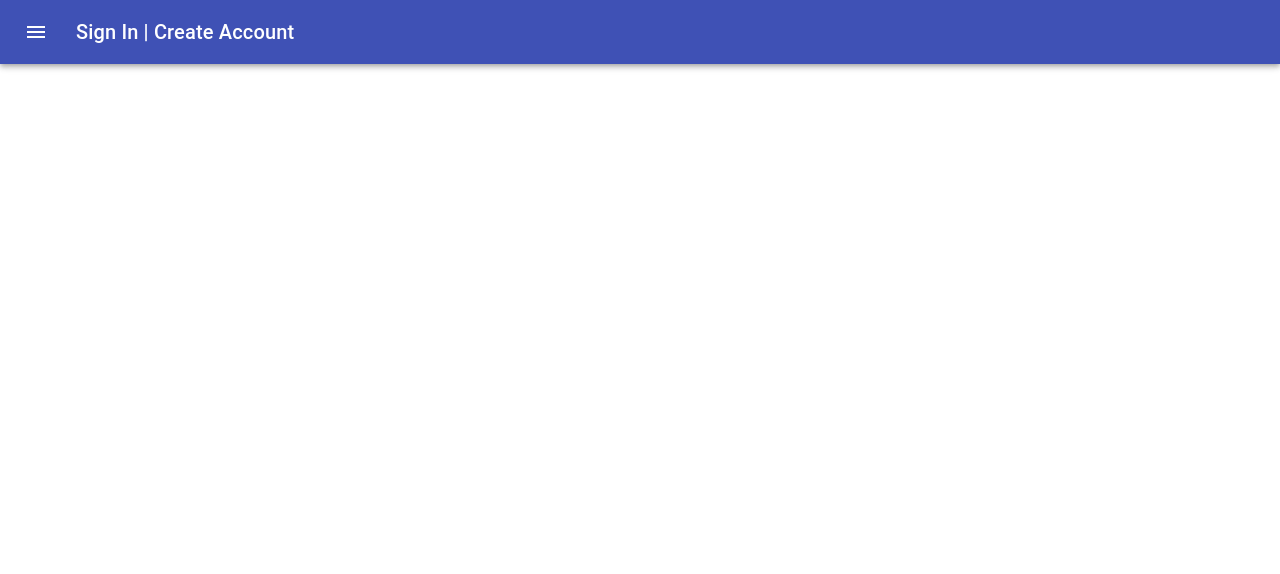
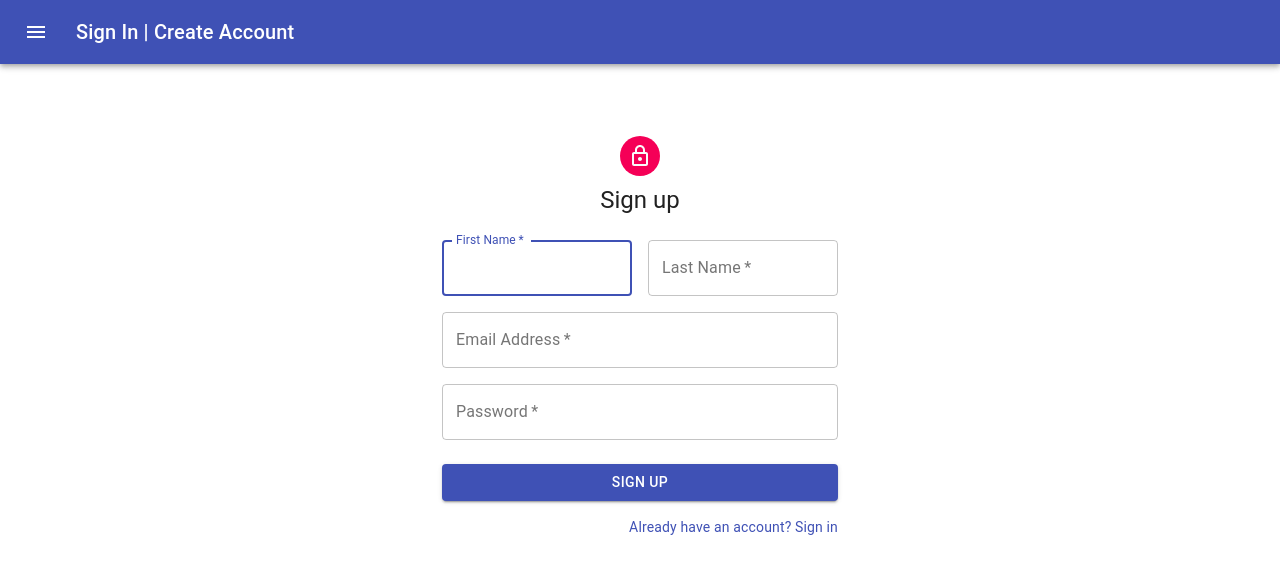
Before and after one commit to richie1982/sigma-client, a React (Create React App) app: page /sign_up in a window 1280 px wide. Shown: the top 574 px of the page. Built offline with nearby package versions, Linux system fonts and the light colour scheme; no server answers.

Commit message:
graph updates

```diff
--- a/src/App.js
+++ b/src/App.js
@@ -7,6 +7,7 @@ import LogInForm from './components/LogInForm'
 import UserPage from './components/UserPage';
 import { validate, fetchInventory, fetchCompany, fetchData, fetchNews1 } from './services/api';
 import NavBar from './components/NavBar'
+import SignUpForm from './components/SignUpForm';
 
 const pageStyle = {
   backgroundColor: 'grey',
@@ -39,8 +40,8 @@ export class App extends Component {
       })
   }
 
-  importProductData = () => {
-    fetchData('A')
+  importProductData = (query) => {
+    fetchData(query)
       .then(data => {
         if (data.error) {
           alert(data.error)
@@ -56,7 +57,6 @@ export class App extends Component {
         if (data.error) {
           alert(data.error)
         } else {
-          // console.log(data)
           this.props.getNews(data.posts)
         }
       })
@@ -83,13 +83,19 @@ export class App extends Component {
   }
 
   componentDidMount() {
-    // this.importNewsData()
-    // this.importProductData()
-    // this.importCompanyData()
+    this.importNewsData()
+    this.importProductData("AAPL")
+    this.importCompanyData()
     if (localStorage.token) {
       this.handleValidation()
     }
   }
+
+  componentDidUpdate() {
+    // this.importProductData(this.props.selectedProduct)
+  }
+
+
 
   render () {
     return (
@@ -97,6 +103,7 @@ export class App extends Component {
         <NavBar handleSignOut={this.handleSignOut}/>
         <Switch>
           <Route exact path='/' component={props => <HomePage  {...props}/>}/>
+          <Route path='/sign_up' component={props => <SignUpForm {...props}/>}/>
           <Route path='/log_in' component={props => <LogInForm {...props} />}/>
           <Route path='/landing' component={props => <UserPage {...props}/>}/>
         </Switch>
@@ -107,8 +114,9 @@ export class App extends Component {
 
 const mapStateToProps = (state) => ({
   user: state.user,
+  selectedProduct: state.selectedProduct,
   inventory: state.inventory,
-  companies: state.companies.length > 0 && state.companies.filter(company => company.name.toLowerCase().includes(state.searchTerm.toLowerCase())),
+  companies: state.companies.filter(company => company.name.toLowerCase().includes(state.searchTerm.toLowerCase())),
 })
 
 export default withRouter(connect(mapStateToProps, actions)(App));
--- a/src/actions/index.js
+++ b/src/actions/index.js
@@ -14,8 +14,8 @@ export function addInventory(product) {
     return { type: 'ADD_INVENTORY', payload: product }
 }
 
-export function removeInventory(id) {
-    return { type: 'REMOVE_INVENTORY', id }
+export function removeInventory(product) {
+    return { type: 'REMOVE_INVENTORY', payload: product }
 }
 
 export function getCompanies(data) {
@@ -38,6 +38,10 @@ export function getData(data) {
     return { type: 'GET_DATA', payload: data }
 }
 
+export function selectProduct(product) {
+    return { type: 'SELECT_PRODUCT', payload: product }
+}
+
 export function getNews(data) {
     return { type: 'GET_NEWS', payload: data }
 }
--- a/src/components/DataTable.js
+++ b/src/components/DataTable.js
@@ -1,6 +1,7 @@
-import React from 'react';
+import React, { useState, useEffect }from 'react';
 import { connect } from 'react-redux'
 import * as actions from '../actions'
+import { deleteProduct, fetchData, } from '../services/api'
 import clsx from 'clsx';
 import PropTypes from 'prop-types';
 import { lighten, makeStyles } from '@material-ui/core/styles';
@@ -22,25 +23,9 @@ import Switch from '@material-ui/core/Switch';
 import DeleteIcon from '@material-ui/icons/Delete';
 import FilterListIcon from '@material-ui/icons/FilterList';
 
-function createData(name, calories, fat, carbs, protein) {
-  return { name, calories, fat, carbs, protein };
+function createData(name, symbol, id) {
+  return { name, symbol, id };
 }
-
-const rows = [
-  createData('Cupcake', 305, 3.7, 67, 4.3),
-  createData('Donut', 452, 25.0, 51, 4.9),
-  createData('Eclair', 262, 16.0, 24, 6.0),
-  createData('Frozen yoghurt', 159, 6.0, 24, 4.0),
-  createData('Gingerbread', 356, 16.0, 49, 3.9),
-  createData('Honeycomb', 408, 3.2, 87, 6.5),
-  createData('Ice cream sandwich', 237, 9.0, 37, 4.3),
-  createData('Jelly Bean', 375, 0.0, 94, 0.0),
-  createData('KitKat', 518, 26.0, 65, 7.0),
-  createData('Lollipop', 392, 0.2, 98, 0.0),
-  createData('Marshmallow', 318, 0, 81, 2.0),
-  createData('Nougat', 360, 19.0, 9, 37.0),
-  createData('Oreo', 437, 18.0, 63, 4.0),
-];
 
 function desc(a, b, orderBy) {
   if (b[orderBy] < a[orderBy]) {
@@ -69,8 +54,8 @@ function getSorting(order, orderBy) {
 const headRows = [
   { id: 'name', numeric: false, disablePadding: false, label: 'Name' },
   { id: 'calories', numeric: false, disablePadding: false, label: 'Symbol' },
-  { id: 'fat', numeric: true, disablePadding: false, label: 'Open' },
-  { id: 'carbs', numeric: true, disablePadding: false, label: 'Close' },
+  // { id: 'fat', numeric: true, disablePadding: false, label: 'Open' },
+  // { id: 'carbs', numeric: true, disablePadding: false, label: 'Close' },
   { id: 'protein', numeric: true, disablePadding: false, label: 'Delete' },
 ];
 
@@ -180,6 +165,7 @@ const useStyles = makeStyles(theme => ({
 }));
 
 const DataTable = (props) => {
+
   const classes = useStyles();
   const [order, setOrder] = React.useState('asc');
   const [orderBy, setOrderBy] = React.useState('calories');
@@ -187,6 +173,14 @@ const DataTable = (props) => {
   const [page, setPage] = React.useState(0);
   const [dense, setDense] = React.useState(false);
   const [rowsPerPage, setRowsPerPage] = React.useState(5);
+
+  const invt = props.inventory.map(product => createData(product.name, product.ticker, product.id))
+  const rows = invt.filter((item, index) => invt.indexOf(item === index))
+
+  const handleDeleteRow = (id) => {
+      deleteProduct(id)
+        .then(product => props.removeInventory(product))
+  }
 
   function handleRequestSort(event, property) {
     const isDesc = orderBy === property && order === 'desc';
@@ -235,10 +229,29 @@ const DataTable = (props) => {
     setDense(event.target.checked);
   }
 
+  // const [ selectedProduct, setSelectedProduct ] = useState("")
+
+  const importProductData = (ticker) => {
+    props.selectProduct(ticker)
+  }
+
+  const { selectedProduct } = props
+
+  // useEffect(() => {
+  //   fetchData(props.selectedProduct)
+  //     .then(data => {
+  //       if (data.error) {
+  //         alert(data.error)
+  //       } else {
+  //         props.getData(data)
+  //       }
+  //     })
+  // }, [selectedProduct])
+
   const isSelected = name => selected.indexOf(name) !== -1;
 
   const emptyRows = rowsPerPage - Math.min(rowsPerPage, rows.length - page * rowsPerPage);
-
+  // rows.map(row => console.log(row.id))
   return (
     <div className={classes.root}>
       <Paper className={classes.paper}>
@@ -267,7 +280,7 @@ const DataTable = (props) => {
                   return (
                     <TableRow
                       hover
-                      // onClick={event => handleClick(event, row.name)}
+                      onClick={() => importProductData(row.symbol)}
                       role="checkbox"
                       // aria-checked={isItemSelected}
                       tabIndex={-1}
@@ -277,11 +290,11 @@ const DataTable = (props) => {
                       <TableCell component="th" id={labelId} scope="row" padding="2px">
                         {row.name}
                       </TableCell>
-                      <TableCell align="right">{row.calories}</TableCell>
-                      <TableCell align="right">{row.fat}</TableCell>
-                      <TableCell align="right">{row.carbs}</TableCell>
+                      <TableCell align="left">{row.symbol}</TableCell>
+                      {/* <TableCell align="right">{row.fat}</TableCell> */}
+                      {/* <TableCell align="right">{row.carbs}</TableCell> */}
                       <TableCell align="right">
-                      <div className={classes.actions} onClick={props.removeInventory}>
+                      <div className={classes.actions} onClick={() => handleDeleteRow(row.id)}>
                         <Tooltip title="Delete">
                           <IconButton aria-label="Delete">
                             <DeleteIcon />
@@ -322,7 +335,7 @@ const DataTable = (props) => {
 
 
 const mapStateToProps = (state) => ({
-  inventory: state.inventory,
+  inventory: state.inventory.reduce((unique, item) => unique.includes(item) ? unique : [...unique, item], []),
   companies: state.companies.filter(company => company.name.toLowerCase().includes(state.searchTerm.toLowerCase()))
 })
 
--- a/src/components/HomePage.js
+++ b/src/components/HomePage.js
@@ -3,7 +3,8 @@ import React from 'react'
 export const HomePage = props => {
     return (
         <div >
-            <p>Hello World</p>
+            <h1>SIGMA</h1>
+            <h3>Data visalisation and analytics</h3>
         </div>
     )
 }
--- a/src/components/LogInForm.js
+++ b/src/components/LogInForm.js
@@ -15,7 +15,6 @@ import { useState } from 'react'
 import { logIn } from '../services/api'
 import { connect } from 'react-redux'
 import * as actions from '../actions'
-// import { Link } from 'react-router-dom'
 
 
 const useStyles = makeStyles(theme => ({
@@ -131,7 +130,7 @@ export function LogInForm(props) {
                 </Link>
               </Grid>
               <Grid item>
-                <Link href="#" variant="body2">
+                <Link href="/sign_up" variant="body2">
                   {"Don't have an account? Sign Up"}
                 </Link>
               </Grid>
--- a/src/components/NavBar.js
+++ b/src/components/NavBar.js
@@ -134,8 +134,7 @@ const NavBar = (props) =>  {
 const mapStateToProps = state => ({
     searchTerm: state.searchTerm,
     user: state.user,
-    // companies: state.companies
-    companies: state.companies.length > 0 && state.companies.filter(company => company.name.toLowerCase().includes(state.searchTerm.toLowerCase()))
+    companies: state.companies.filter(company => company.name.toLowerCase().includes(state.searchTerm.toLowerCase()))
 })
 
 
--- a/src/components/SearchResults.js
+++ b/src/components/SearchResults.js
@@ -1,6 +1,7 @@
 import React, { useState } from 'react'
 import { connect } from 'react-redux'
 import * as actions from '../actions'
+import { saveProduct } from '../services/api'
 import { makeStyles } from '@material-ui/core/styles';
 import Table from '@material-ui/core/Table';
 import TableBody from '@material-ui/core/TableBody';
@@ -26,14 +27,12 @@ function createData(name, symbol) {
 
 const SearchResults = (props) => {
 
-  const handleSaveToInventory = () => {
-
-    props.addInventory()
+  const handleSaveToInventory = (name, symbol, email) => {
+    saveProduct(name, symbol, email)
+        .then(data => props.addInventory(data))
   }
 
-  const rows = [
-    props.companies.map(company => createData(company.name, company.symbol)),
-  ];
+  const rows = props.companies.map(company => createData(company.name, company.symbol))
 
   const closeTab = () => {
     props.clearSearch()
@@ -52,14 +51,14 @@ const SearchResults = (props) => {
           </TableRow>
         </TableHead>
         <TableBody>
-          {rows[0].map((row, index) => (
+          {rows.map((row, index) => (
             <TableRow key={index}>
               <TableCell component="th" scope="row">
                 {row.name}
               </TableCell>
               <TableCell align="left">{row.symbol}</TableCell>
               <TableCell>
-                  <button onClick={null}>
+                  <button onClick={() => handleSaveToInventory(row.name, row.symbol, props.user.email)}>
                   SAVE
                   </button>
               </TableCell>
@@ -72,7 +71,9 @@ const SearchResults = (props) => {
 }
 
 const mapStateToProps = (state) => ({
-    companies: state.companies.filter(company => company.name.toLowerCase().includes(state.searchTerm.toLowerCase()))
+    user: state.user,
+    inventory: state.inventory.reduce((unique, item) => unique.includes(item) ? unique : [...unique, item], []),
+    companies: state.companies.slice(1, 100).filter(company => company.name.toLowerCase().includes(state.searchTerm.toLowerCase()))
   })
 
 export default connect(mapStateToProps, actions)(SearchResults)
--- /dev/null
+++ b/src/components/SignUpForm.js
@@ -0,0 +1,166 @@
+import React, { useState } from 'react';
+import { connect } from 'react-redux'
+import * as actions from '../actions'
+import { signUp } from '../services/api'
+import Avatar from '@material-ui/core/Avatar';
+import Button from '@material-ui/core/Button';
+import CssBaseline from '@material-ui/core/CssBaseline';
+import TextField from '@material-ui/core/TextField';
+import FormControlLabel from '@material-ui/core/FormControlLabel';
+import Checkbox from '@material-ui/core/Checkbox';
+import Link from '@material-ui/core/Link';
+import Grid from '@material-ui/core/Grid';
+import Box from '@material-ui/core/Box';
+import LockOutlinedIcon from '@material-ui/icons/LockOutlined';
+import Typography from '@material-ui/core/Typography';
+import { makeStyles } from '@material-ui/core/styles';
+import Container from '@material-ui/core/Container';
+
+
+const useStyles = makeStyles(theme => ({
+  '@global': {
+    body: {
+      backgroundColor: theme.palette.common.white,
+    },
+  },
+  paper: {
+    marginTop: theme.spacing(8),
+    display: 'flex',
+    flexDirection: 'column',
+    alignItems: 'center',
+  },
+  avatar: {
+    margin: theme.spacing(1),
+    backgroundColor: theme.palette.secondary.main,
+  },
+  form: {
+    width: '100%', // Fix IE 11 issue.
+    marginTop: theme.spacing(3),
+  },
+  submit: {
+    margin: theme.spacing(3, 0, 2),
+  },
+}));
+
+const SignUpForm = (props) =>  {
+  const classes = useStyles();
+
+  const [ firstName, setFirstName ] = useState("")
+  const [ lastName, setLastName ] = useState("")
+  const [ email, setEmail ] = useState("")
+  const [ password, setPassword ] = useState("")
+
+  const handleSignUp = (e) => {
+    e.preventDefault()
+    signUp(firstName, lastName, email, password)
+    .then(data => {
+        if (data.error) {
+            alert(data.error)
+        } else {
+            props.getUser(data)
+            localStorage.setItem('token', data.token)
+            props.history.push('/landing')
+        }
+    })
+    setFirstName("")
+    setLastName("")
+    setEmail("")
+    setPassword("")
+  }
+
+  return (
+    <Container component="main" maxWidth="xs">
+      <CssBaseline />
+      <div className={classes.paper}>
+        <Avatar className={classes.avatar}>
+          <LockOutlinedIcon />
+        </Avatar>
+        <Typography component="h1" variant="h5">
+          Sign up
+        </Typography>
+        <form className={classes.form} noValidate onSubmit={handleSignUp}>
+          <Grid container spacing={2}>
+            <Grid item xs={12} sm={6}>
+              <TextField
+                autoComplete="fname"
+                name="firstName"
+                variant="outlined"
+                required
+                fullWidth
+                id="firstName"
+                label="First Name"
+                autoFocus
+                value={firstName}
+                onChange={(e) => setFirstName(e.target.value)}
+              />
+            </Grid>
+            <Grid item xs={12} sm={6}>
+              <TextField
+                variant="outlined"
+                required
+                fullWidth
+                id="lastName"
+                label="Last Name"
+                name="lastName"
+                autoComplete="lname"
+                value={lastName}
+                onChange={e => setLastName(e.target.value)}
+              />
+            </Grid>
+            <Grid item xs={12}>
+              <TextField
+                variant="outlined"
+                required
+                fullWidth
+                id="email"
+                label="Email Address"
+                name="email"
+                autoComplete="email"
+                value={email}
+                onChange={e => setEmail(e.target.value)}
+              />
+            </Grid>
+            <Grid item xs={12}>
+              <TextField
+                variant="outlined"
+                required
+                fullWidth
+                name="password"
+                label="Password"
+                type="password"
+                id="password"
+                autoComplete="current-password"
+                value={password}
+                onChange={e => setPassword(e.target.value)}
+              />
+            </Grid>
+          </Grid>
+          <Button
+            type="submit"
+            fullWidth
+            variant="contained"
+            color="primary"
+            className={classes.submit}
+          >
+            Sign Up
+          </Button>
+          <Grid container justify="flex-end">
+            <Grid item>
+              <Link href="/log_in" variant="body2">
+                Already have an account? Sign in
+              </Link>
+            </Grid>
+          </Grid>
+        </form>
+      </div>
+      <Box mt={5}>
+      </Box>
+    </Container>
+  );
+}
+
+const mapStateToProps = (state) => ({
+
+})
+
+export default connect(null, actions)(SignUpForm)
--- a/src/components/UserPage.js
+++ b/src/components/UserPage.js
@@ -2,7 +2,6 @@ import React, { useState, useEffect  } from 'react'
 import { connect } from 'react-redux'
 import * as actions from '../actions'
 import UserTable from './UserTable'
-// import Socket from './Socket';
 
 const pageStyle = {
     backgroundColor: '#C4C5C6',
--- a/src/components/UserTable.js
+++ b/src/components/UserTable.js
@@ -32,9 +32,9 @@ const UserTable = (props) => {
   // layout is an array of objects, see the demo for more complete usage
   const layout = [
     {i: 'a', x: 0, y: 0, w: 5, h: 1, static: false},
-    {i: 'b', x: 1, y: 0, w: 3, h: 1},
-    {i: 'c', x: 4, y: 0, w: 3, h: 1},
-    {i: 'd', x: 1, y: 0, w: 3, h: 1},
+    {i: 'b', x: 5, y: 0, w: 3, h: 1},
+    {i: 'c', x: 0, y: 3, w: 3, h: 1},
+    {i: 'd', x: 10, y: 0, w: 5, h: 1},
     {i: 'z', x: 0, y: 0, w: 0, h: 0}
   ];
 
--- a/src/reducers/index.js
+++ b/src/reducers/index.js
@@ -16,9 +16,10 @@ const inventoryReducer = (state = [], action) => {
         case "GET_INVENTORY":
             return [...state, ...action.payload]
         case 'ADD_INVENTORY':
-            return [...state, ...action.payload]
+        // debugger
+            return [...state, action.payload]
         case "REMOVE_INVENTORY":
-            return state.filter(el => el.id !== action.id)
+            return state.filter(el => el.id !== action.payload.product_id)
         default:
             return state
     }
@@ -62,13 +63,23 @@ const newsDataReducer = (state = [], action) => {
     }
 }
 
+const selectedProductReducer = (state = "", action ) => {
+    switch(action.type) {
+        case 'SELECT_PRODUCT':
+            return state = action.payload
+        default:
+            return state
+    }
+}
+
 const rootReducer = combineReducers({
     user: userReducer,
     inventory: inventoryReducer,
     companies: companyReducer,
     searchTerm: searchReducer,
     productData: productDataReducer,
-    newsData: newsDataReducer
+    newsData: newsDataReducer,
+    selectedProduct: selectedProductReducer
 })
 
 export default rootReducer
--- a/src/services/api.js
+++ b/src/services/api.js
@@ -26,7 +26,7 @@ export const logIn = (email, password) => {
 }
 
 export const signUp = (first_name, last_name, email, password) => {
-    return fetch(baseUrl + '/create', {
+    return fetch(baseUrl + '/users', {
         method: "POST",
         headers: { "Content-Type": 'application/json' },
         body: JSON.stringify({
@@ -38,23 +38,27 @@ export const signUp = (first_name, last_name, email, password) => {
     }).then(resp => resp.json())
 }
 
-export const saveProduct = (name, ticker) => {
-    return fetch(baseUrl, {
+export const saveProduct = (name, ticker, email) => {
+    return fetch(baseUrl + '/products', {
         method: "POST",
         headers: { "Content-Type": 'application/json' },
         body: JSON.stringify({
             name,
-            ticker
+            ticker,
+            email
         })
-    }).then(resp => resp.json)
+    }).then(resp => resp.json())
 }
 
 export const deleteProduct = (id) => {
-    return fetch(baseUrl, {
+    return fetch(baseUrl + '/delete', {
         method: "DELETE",
-        headers: { "Content-Type": 'application/json' },
+        headers: {
+            "Content-Type": 'application/json',
+            'Authorisation': localStorage.token
+            },
         body: JSON.stringify({
-            id
+            product_id: id
         })
     }).then(resp => resp.json())
 }
@@ -89,4 +93,5 @@ export const fetchNews1 = () => {
         .then(resp => resp.json())
 }
 
-window.fetchNews1 = fetchNews1
+window.fetchData = fetchData
+window.saveProduct = saveProduct
```
